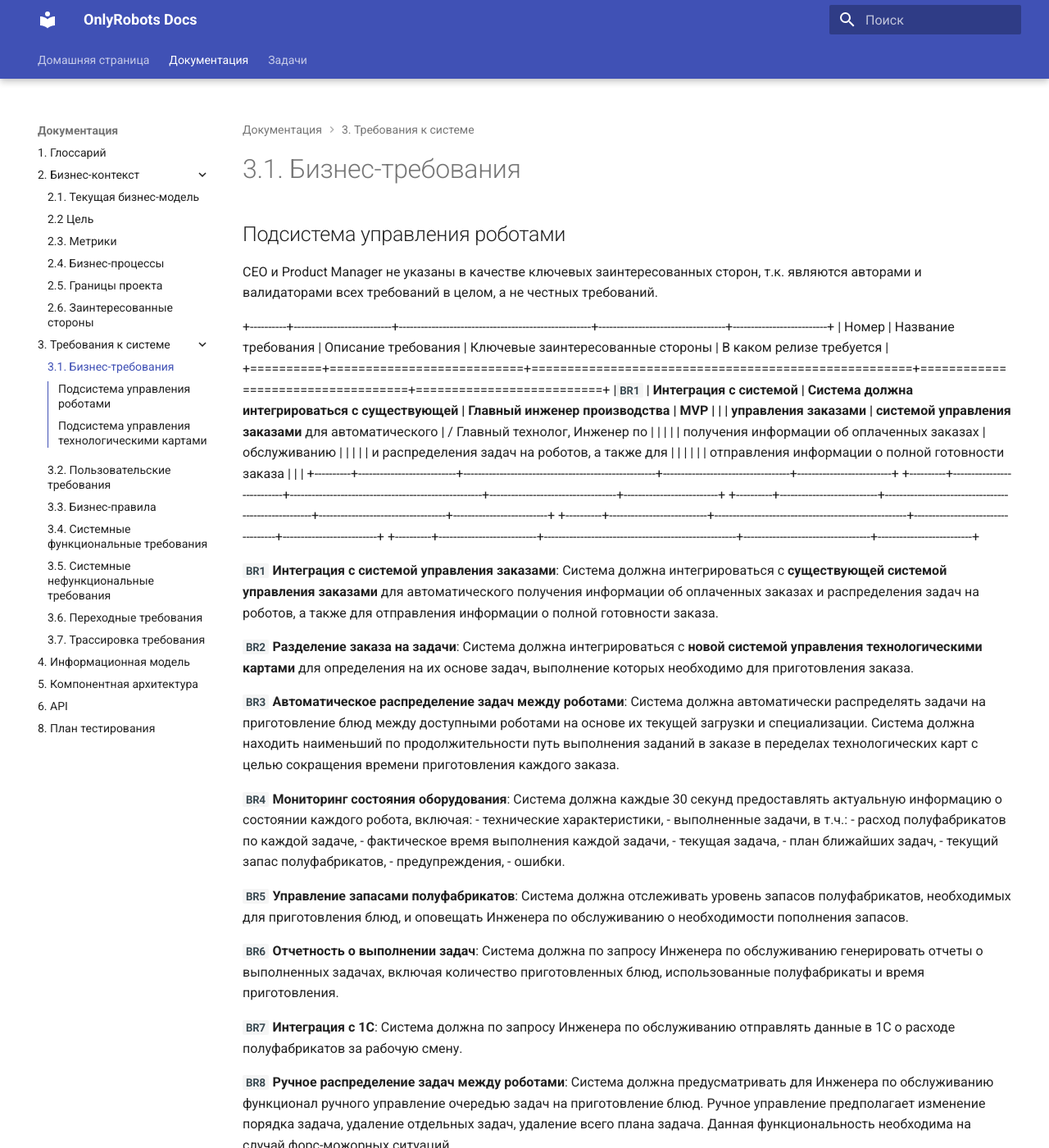
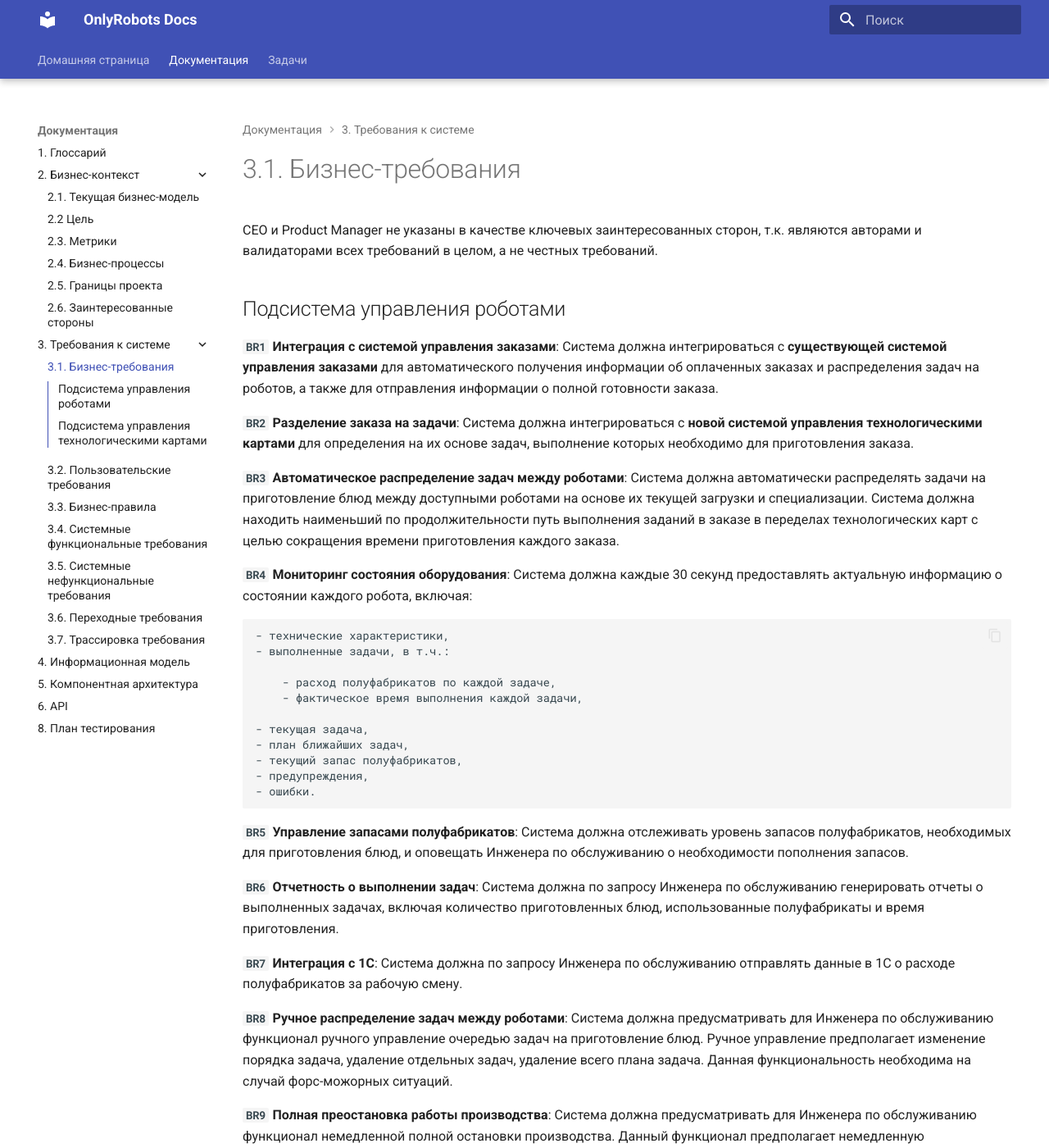
Before and after one commit to TenitilovaD/OTUS_SA_OnlyRobots, an MkDocs documentation site: the page built from docs/business_requirements.md, in a window 1280 px wide and 1400 px high. Shown: the whole window at 82% size. Built offline with MkDocs 1.6.1 and Material for MkDocs 9.7.7, drawn with Linux system fonts in a browser that asks for light colours.

Commit message:
update br

```diff
--- a/docs/business_requirements.md
+++ b/docs/business_requirements.md
@@ -1,23 +1,8 @@
 # 3.1. Бизнес-требования
-
-## Подсистема управления роботами
 
 CEO и Product Manager не указаны в качестве ключевых заинтересованных сторон, т.к. являются авторами и валидаторами всех требований в целом, а не честных требований.
 
-+----------+---------------------------+-----------------------------------------------------+-----------------------------------+--------------------------+
-| Номер    | Название требования       | Описание требования                                 | Ключевые заинтересованные стороны | В каком релизе требуется |
-+==========+===========================+=====================================================+===================================+==========================+
-|**`BR1`** | **Интеграция с системой   | Система должна интегрироваться с **существующей     | Главный инженер производства      | MVP                      |
-|          | управления заказами**     | системой управления заказами** для автоматического  | / Главный технолог, Инженер по    |                          |
-|          |                           | получения информации об оплаченных заказах          | обслуживанию                      |                          |
-|          |                           | и распределения задач на роботов, а также для       |                                   |                          |
-|          |                           | отправления информации о полной готовности заказа   |                                   |                          |
-+----------+---------------------------+-----------------------------------------------------+-----------------------------------+--------------------------+
-+----------+---------------------------+-----------------------------------------------------+-----------------------------------+--------------------------+
-+----------+---------------------------+-----------------------------------------------------+-----------------------------------+--------------------------+
-+----------+---------------------------+-----------------------------------------------------+-----------------------------------+--------------------------+
-+----------+---------------------------+-----------------------------------------------------+-----------------------------------+--------------------------+
-
+## Подсистема управления роботами
 
 **`BR1`** **Интеграция с системой управления заказами**: Система должна интегрироваться с **существующей системой управления заказами** для автоматического получения информации об оплаченных заказах и распределения задач на роботов, а также для отправления информации о полной готовности заказа.
 
@@ -26,10 +11,13 @@ CEO и Product Manager не указаны в качестве ключевых
 **`BR3`** **Автоматическое распределение задач между роботами**: Система должна автоматически распределять задачи на приготовление блюд между доступными роботами на основе их текущей загрузки и специализации. Система должна находить наименьший по продолжительности путь выполнения заданий в заказе в переделах технологических карт с целью сокращения времени приготовления каждого заказа.
 
 **`BR4`** **Мониторинг состояния оборудования**: Система должна каждые 30 секунд предоставлять актуальную информацию о состоянии каждого робота, включая:
+
     - технические характеристики,
     - выполненные задачи, в т.ч.:
+
         - расход полуфабрикатов по каждой задаче,
         - фактическое время выполнения каждой задачи,
+
     - текущая задача,
     - план ближайших задач,
     - текущий запас полуфабрикатов,
```
Also changed, not shown: other parts of docs/business_requirements.md (+2 -2 lines).
